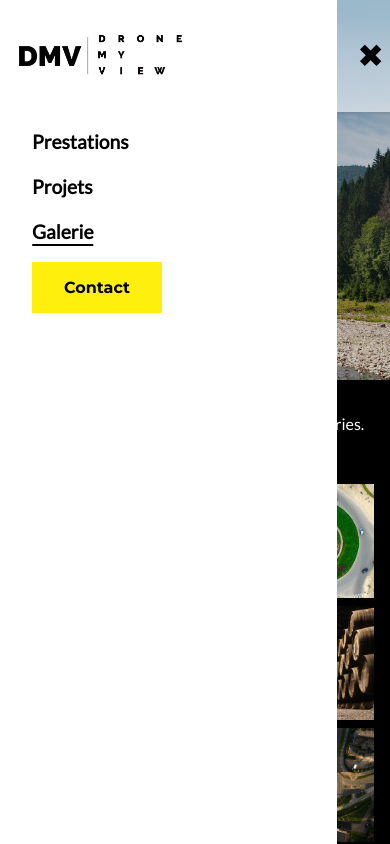
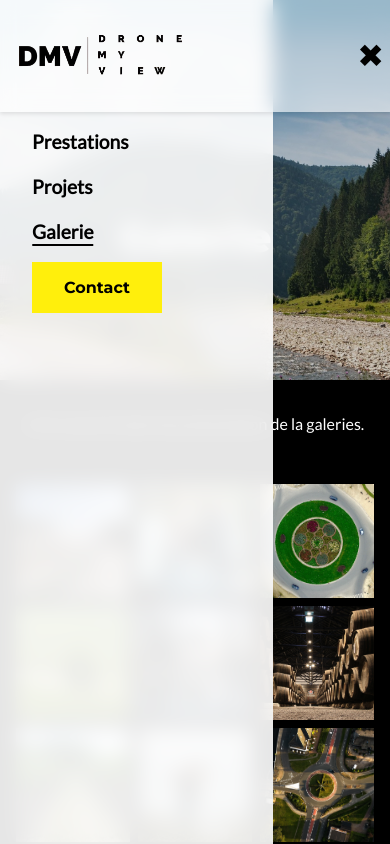
Before and after one commit to Guillaume811/site_dmv, a React (Create React App) app in the folder dmv/: page /galerie in a window 390 px wide. Both pictures are taken after a click on the button "Ouvrir le menu". Shown: the top 844 px of the page. Built offline with nearby package versions, Linux system fonts and the light colour scheme.

Commit message:
fix: amélioration du style et ajout d'une superposition dans le composant Navbar

```diff
--- a/dmv/src/components/Navbar/Navbar.module.scss
+++ b/dmv/src/components/Navbar/Navbar.module.scss
@@ -44,7 +44,10 @@
             left: -100%;
             width: 70%;
             height: 100vh;
-            background: white;
+            //background: white;
+            //background: rgba(255, 255, 255, 0.6); /* Fond semi-transparent */
+            //backdrop-filter: blur(10px); /* Flou arrière */
+            -webkit-backdrop-filter: blur(10px); /* Safari support */
             padding: 8rem 2rem;
             transition: right 0.3s ease;
             z-index: 10;
@@ -104,4 +107,16 @@
     @media (max-width: 768px) {
       display: block;
     }
-  }
+}
+
+.overlay {
+  position: fixed;
+  top: 0;
+  left: 0;
+  width: 70%;
+  height: 100vh;
+  backdrop-filter: blur(10px);
+  -webkit-backdrop-filter: blur(10px);
+  background-color: rgba(255, 255, 255, 0.9); // teinte sombre facultative
+  z-index: 9; // doit être derrière le menu
+}
--- a/dmv/src/components/Navbar/Navbar.tsx
+++ b/dmv/src/components/Navbar/Navbar.tsx
@@ -61,6 +61,9 @@ const Navbar: React.FC = () => {
     }, [isOpen]);
 
     return (
+        <>
+            {isOpen && <div className={styles.overlay} onClick={() => setIsOpen(false)} />}
+
             <nav className={styles.navbar}>
                 <Link to={homeLink?.to || "/"} className={styles.navbar__logo}>
                     <img
@@ -81,6 +84,7 @@ const Navbar: React.FC = () => {
                 </button>
 
                 {/* Menu mobile ou desktop */}
+
                 <ul
                     ref={menuRef}
                     className={`${styles.navbar__list} ${isOpen ? styles.open : ""}`}>
@@ -105,6 +109,8 @@ const Navbar: React.FC = () => {
                         </li>
                 </ul>
             </nav>
+        </>
+
     );
 };
 
```
Lines whose indentation alone changed are shown as unchanged.
